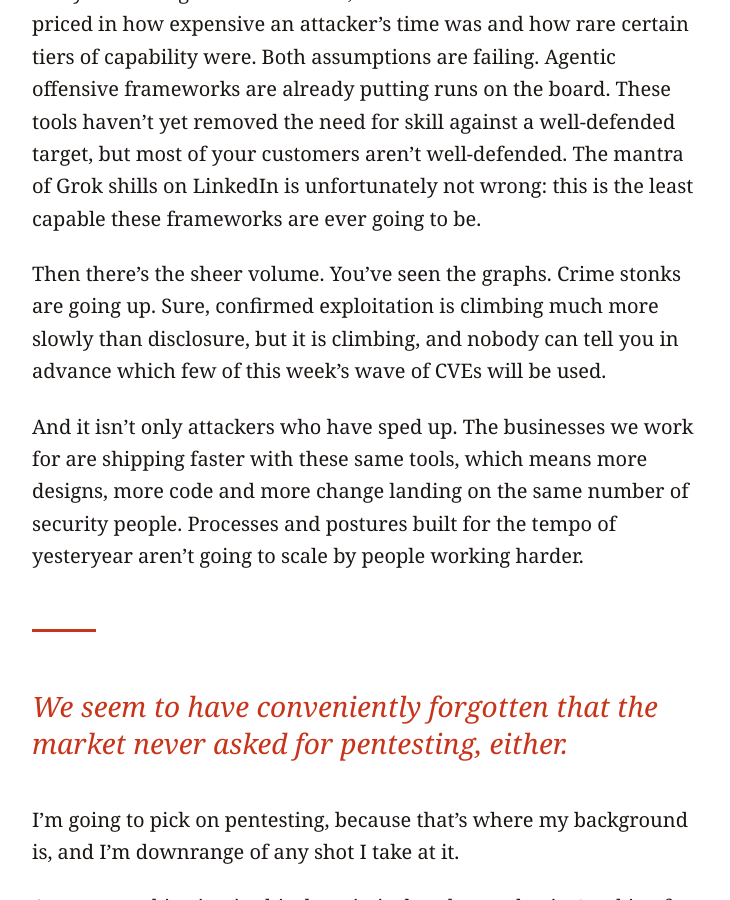
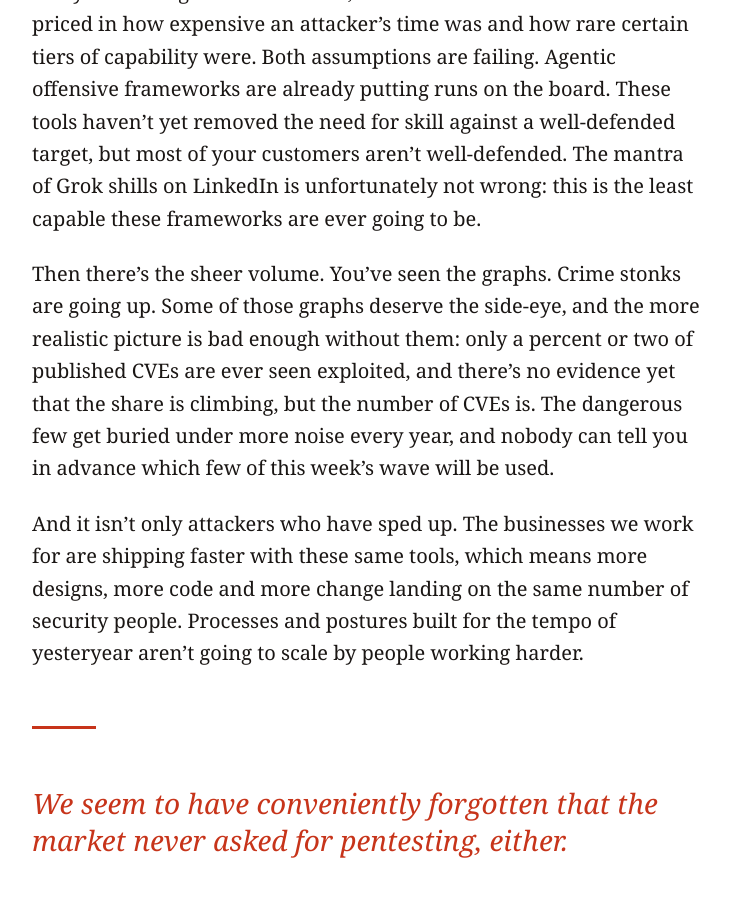
Before and after one commit to JoshBrodieNZ/joshbrodienz.github.io, a Jekyll site: the page built from _posts/2026-11-27-a-crisis-of-credibility.md, in a window 1280 px wide and 900 px high, scrolled down 3157 px. Shown: the whole window, without its empty margins (272-1002 px from the left). Built offline with Jekyll 4.4.1, drawn with Linux system fonts in a browser that asks for light colours.

Commit message:
Update 2026-11-27-a-crisis-of-credibility.md

```diff
--- a/_posts/2026-11-27-a-crisis-of-credibility.md
+++ b/_posts/2026-11-27-a-crisis-of-credibility.md
@@ -31,7 +31,7 @@ While we're sitting on the sidelines being smug about whether an LLM can count t
 
 Much of how we decide what matters rests on an estimate of how likely something is to be attacked, and most of those estimates have priced in how expensive an attacker's time was and how rare certain tiers of capability were. Both assumptions are failing. Agentic offensive frameworks are already putting runs on the board. These tools haven't yet removed the need for skill against a well-defended target, but most of your customers aren't well-defended. The mantra of Grok shills on LinkedIn is unfortunately not wrong: this is the least capable these frameworks are ever going to be.
 
-Then there's the sheer volume. You've seen the graphs. Crime stonks are going up. Sure, confirmed exploitation is climbing much more slowly than disclosure, but it is climbing, and nobody can tell you in advance which few of this week's wave of CVEs will be used.
+Then there's the sheer volume. You've seen the graphs. Crime stonks are going up. Some of those graphs deserve the side-eye, and the more realistic picture is bad enough without them: only a percent or two of published CVEs are ever seen exploited, and there's no evidence yet that the share is climbing, but the number of CVEs is. The dangerous few get buried under more noise every year, and nobody can tell you in advance which few of this week's wave will be used.
 
 And it isn't only attackers who have sped up. The businesses we work for are shipping faster with these same tools, which means more designs, more code and more change landing on the same number of security people. Processes and postures built for the tempo of yesteryear aren't going to scale by people working harder.
 
```
